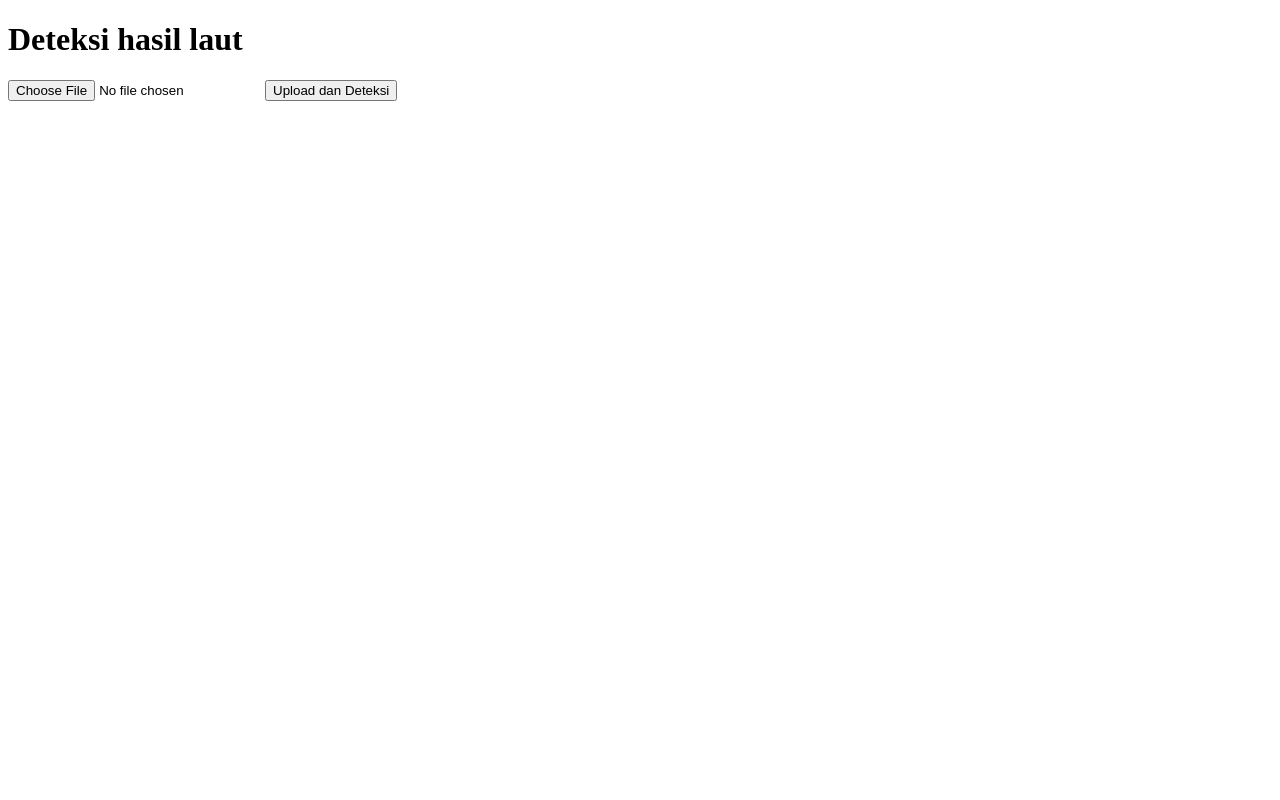
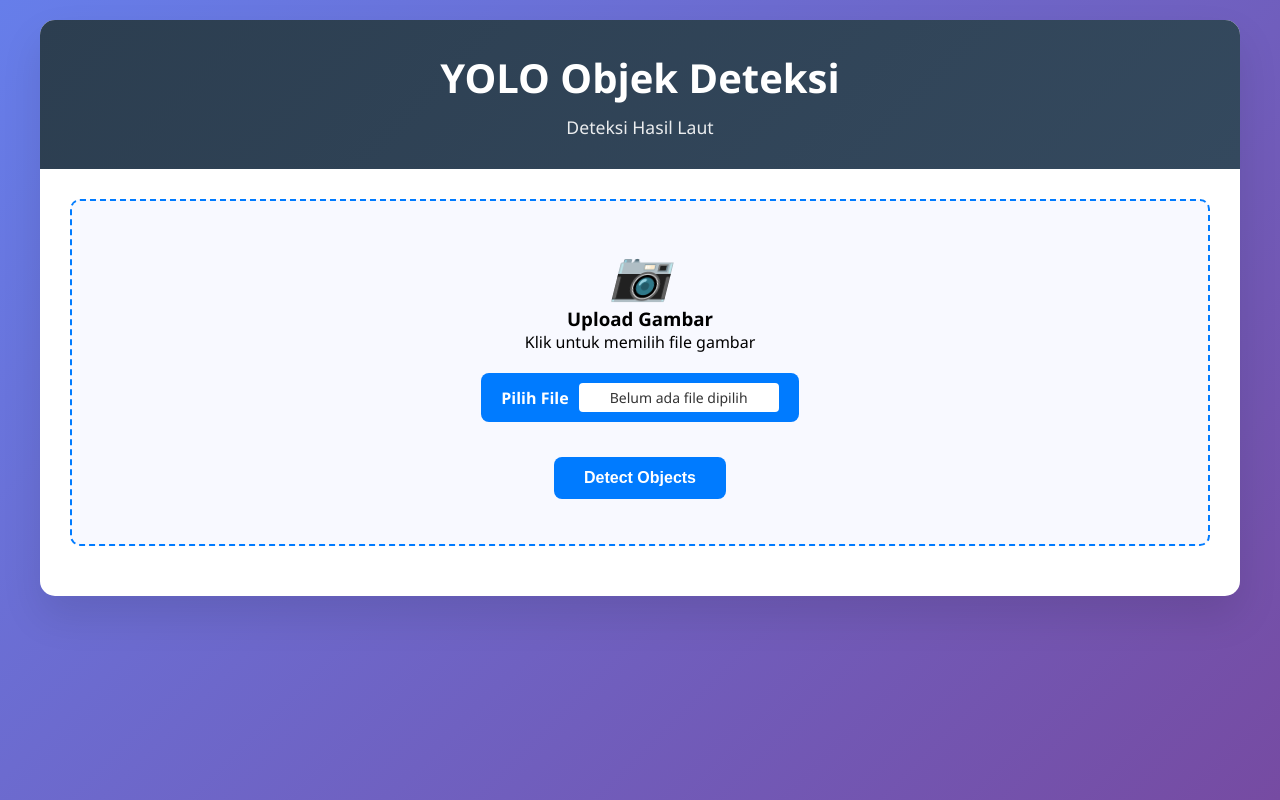
Before and after one commit to BagasArtananta21/Deep-Learning-Stuff, a Flask app: page / in a window 1280 px wide. Run offline with Flask 3, Linux system fonts and the light colour scheme.

Commit message:
update index tampilan

```diff
--- a/app.py
+++ b/app.py
@@ -7,9 +7,12 @@ from utils.convert import convert_to_jpg
 
 app = Flask(__name__)
 
+
+
 @app.route('/')
 def index():
     return render_template('index.html')
+
 
 @app.route('/detect', methods=['POST'])
 def detect():
@@ -38,5 +41,6 @@ def detect():
 # atexit.register(clean_uploads_and_results)
 
 
+
 if __name__ == '__main__':
     app.run(debug=True)
--- a/templates/index.html
+++ b/templates/index.html
@@ -3,13 +3,185 @@
 <head>
     <meta charset="UTF-8">
     <meta name="viewport" content="width=device-width, initial-scale=1.0">
-    <title>Document</title>
+    <title>YOLO Object Detection</title>
+    <style>
+
+            * {
+            margin: 0;
+            padding: 0;
+            box-sizing: border-box;
+            }
+
+            body {
+                font-family: 'Segoe UI', Tahoma, Geneva, Verdana, sans-serif;
+                background: linear-gradient(135deg, #667eea 0%, #764ba2 100%);
+                min-height: 100vh;
+                padding: 20px;
+            }
+
+            .container {
+                max-width: 1200px;
+                margin: 0 auto;
+                background: white;
+                border-radius: 15px;
+                box-shadow: 0 20px 40px rgba(0,0,0,0.1);
+                overflow: hidden;
+            }
+
+            .header {
+                background: linear-gradient(135deg, #2c3e50, #34495e);
+                color: white;
+                padding: 30px;
+                text-align: center;
+            }
+
+            .header h1 {
+                font-size: 2.5em;
+                margin-bottom: 10px;
+            }
+
+            .header p {
+                font-size: 1.1em;
+                opacity: 0.9;
+            }
+
+
+            .tab-content {
+            padding: 30px;
+            display: none;
+            }
+
+            .tab-content.active {
+            display: block;
+            }
+
+            .upload-area {
+            border: 2px dashed #007bff;
+            border-radius: 10px;
+            padding: 40px;
+            text-align: center;
+            margin-bottom: 20px;
+            transition: all 0.3s ease;
+            background: #f8f9ff;
+            }
+
+            .upload-area:hover {
+            border-color: #0056b3;
+            background: #e3f2fd;
+            }
+
+            .upload-area i {
+            font-size: 48px;
+            color: #007bff;
+            margin-bottom: 15px;
+            }
+
+            .btn {
+            padding: 12px 30px;
+            border: none;
+            border-radius: 8px;
+            font-size: 16px;
+            font-weight: 600;
+            cursor: pointer;
+            transition: all 0.3s ease;
+            margin: 5px;
+            }
+
+            .btn-primary {
+            background: #007bff;
+            color: white;
+            }
+
+            .btn-primary:hover {
+            background: #0056b3;
+            transform: translateY(-2px);
+            }
+
+
+            .upload-form {
+                width: 100%;
+            }
+
+            .file-input-container {
+                margin: 20px 0;
+            }
+
+            .file-label {
+                display: inline-flex;
+                align-items: center;
+                gap: 10px;
+                padding: 10px 20px;
+                background: #007bff;
+                color: white;
+                border-radius: 8px;
+                cursor: pointer;
+                transition: all 0.3s ease;
+            }
+
+            .file-label:hover {
+                background: #0056b3;
+                transform: translateY(-2px);
+            }
+
+            .file-button {
+                font-weight: 600;
+            }
+
+            .file-name {
+                background: white;
+                color: #333;
+                padding: 5px 10px;
+                border-radius: 4px;
+                font-size: 14px;
+                min-width: 200px;
+                text-align: center;
+            }
+
+            #imageInput {
+                display: none;
+            }
+
+            .upload-form .upload-area {
+                cursor: default;
+            }
+
+            .upload-form .btn {
+                margin-top: 15px;
+            }
+    </style>
+
 </head>
 <body>
-    <h1>Deteksi hasil laut</h1>
-    <form action="/detect" method="POST" enctype="multipart/form-data">
-        <input type="file" name="image" accept="image/*" required>
-        <button type="submit">Upload dan Deteksi</button>
+    <div class="container">
+        <div class="header">
+            <h1>YOLO Objek Deteksi</h1>
+            <p>Deteksi Hasil Laut</p>
+        </div>
+
+
+<div id="image-tab" class="tab-content active">
+
+    <form action="/detect" method="POST" enctype="multipart/form-data" class="upload-form">
+        <div class="upload-area">
+            <i>📷</i>
+            <h3>Upload Gambar</h3>
+            <p>Klik untuk memilih file gambar</p>
+
+            <div class="file-input-container">
+                <label for="imageInput" class="file-label">
+                    <span class="file-button">Pilih File</span>
+                    <span class="file-name" id="fileName">Belum ada file dipilih</span>
+                </label>
+                <input type="file" id="imageInput" name="image" accept="image/*" required
+                       onchange="document.getElementById('fileName').textContent = this.files[0] ? this.files[0].name : 'Belum ada file dipilih'">
+            </div>
+
+            <button type="submit" class="btn btn-primary">Detect Objects</button>
+        </div>
     </form>
+
+
+
+
 </body>
 </html>
```
Also changed, not shown: templates/css/style.css (added, +143 -0 lines), templates/result.html (+46 -4 lines), static/results/images/13bab30c-8f9b-4f7b-a6f3-bddbf1a8cd99.jpg (added), static/results/images/31bcc29f-0ef2-492d-83ff-715e85b0b836.jpg (added), static/results/images/42d3bb22-ef57-4ff4-a237-4d688d045c58.jpg (added), static/results/images/62aeb40a-7880-4ea2-8ba6-456fe7a6ddd8.jpg (added), static/results/images/64b43ffd-c4cc-4ca2-90d6-4da35b525186.jpg (added), static/results/images/9bfc2a5e-8ca9-44d4-9a1c-f4851b9f05f1.jpg (added), static/results/images/e1d0e0cb-c122-4eba-a424-a3f8bcd12bd2.jpg (added), static/results/images/e2f8b785-e5c5-4b1e-99f6-5eac1db0e294.jpg (added), static/results/images/e5a18877-2616-4afd-b170-2abde8f3fe7d.jpg (added), static/uploads/images/kepiting_10.jpg (added), static/uploads/images/kepiting_2.jpg (added), static/uploads/images/kepiting_3.jpg (added).
